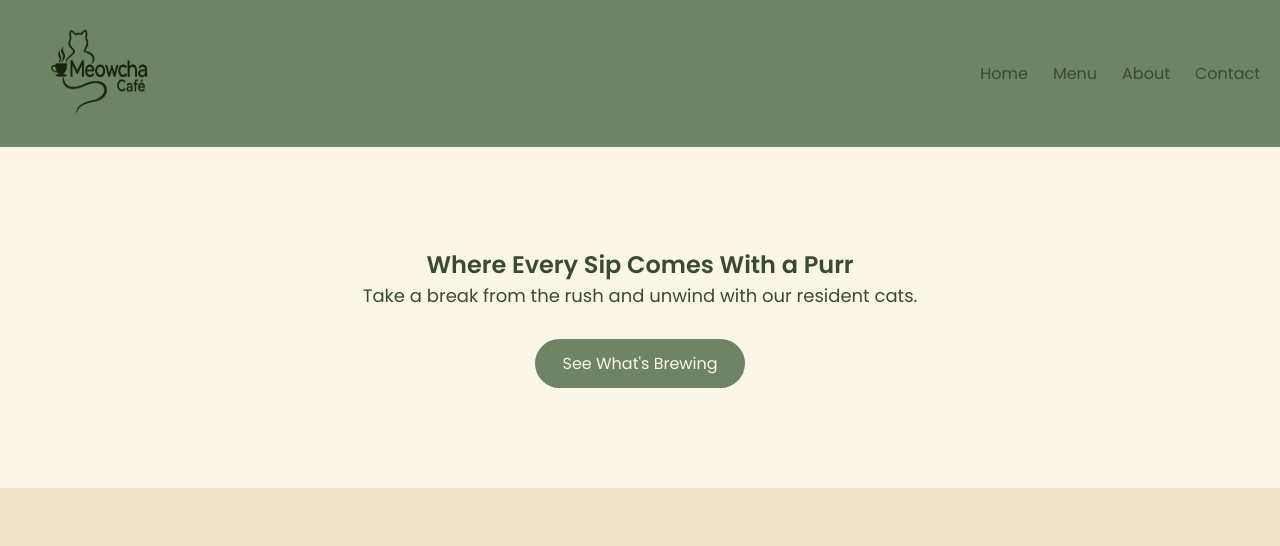
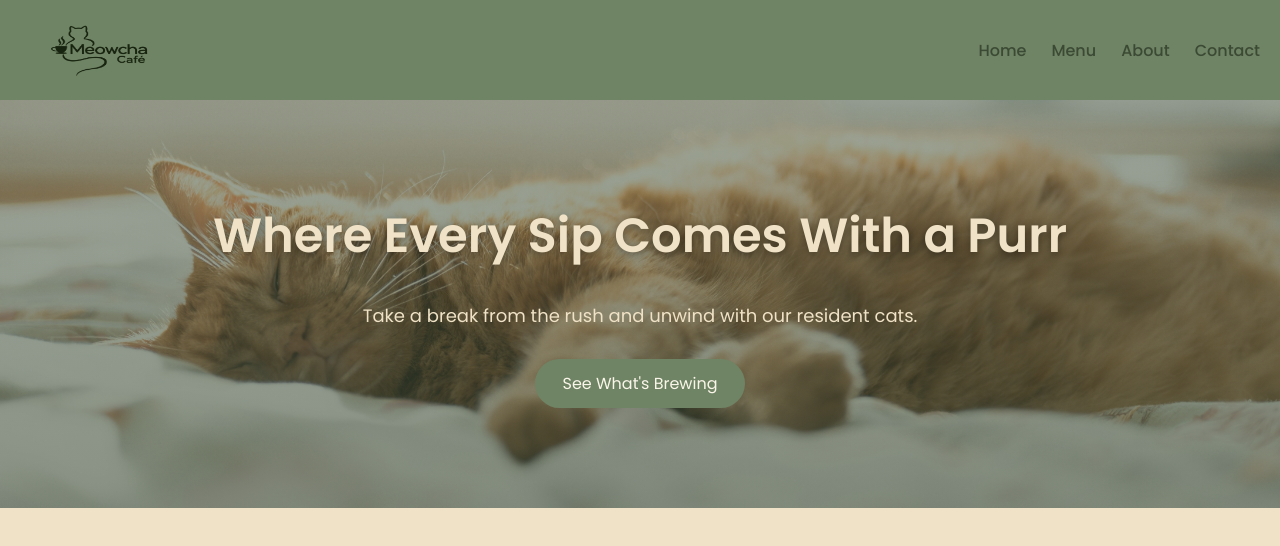
Before and after one commit to f260670-haniakhalil/cat_cafe-website-, a plain HTML site: page index.html in a window 1280 px wide. Drawn offline with Linux system fonts and the light colour scheme.

Commit message:
updated navbar and hero styles

```diff
--- a/css/style.css
+++ b/css/style.css
@@ -46,6 +46,7 @@ a{
    gap:25px;
    list-style:none;
    color:var(--light-cream);
+   font-weight: 500;
 }
 nav{
    display:flex;
@@ -53,6 +54,7 @@ justify-content:space-between;
 align-items:center;
 padding: 20px;
 background-color: var(--green);
+transition: 0.3s;
 }
 .nav-logo{
    font-size: 24px;
@@ -69,11 +71,14 @@ background-color: var(--green);
 .home-hero{
    padding:100px 20px;
    text-align:center;
-   background-color: var(--light-cream);
+   background-image: linear-gradient(rgba(59, 74, 52, 0.5), rgba(59, 74, 52, 0.6)), url(../images/nav.jpg) ;
+background-size: cover;
+background-position: center;
 }
-.home-hro h1{
+.home-hero h1{
    font-size: 48px;
    margin-bottom: 30px;
+   text-shadow: 0 2px 8px rgba(0,0,0,0.4);
 }
 .home-hero p{
    font-size: 18px;
@@ -90,6 +95,9 @@ background-color: var(--green);
 .home-btn:hover{
    color:var(--dark-green) ;
 }
+.change-c{
+   color:var(--cream);
+}
 
 
 /* ==========================================
@@ -99,6 +107,8 @@ background-color: var(--green);
    height: 100px;
    width: 150px;
     mix-blend-mode: multiply;
+    height: 60px;
+    display:block;
 
 }
 
--- a/index.html
+++ b/index.html
@@ -31,13 +31,14 @@
 
     <!-- HERO -->
     <section class="home-hero">
-      <h1>Where Every Sip Comes With a Purr</h1>
-      <p>Take a break from the rush and unwind with our resident cats.</p>
+      <h1 class="change-c">Where Every Sip Comes With a Purr</h1>
+      <p class="change-c">Take a break from the rush and unwind with our resident cats.</p>
       <a href="menu.html" class = "home-btn">See What's Brewing</a>
     </section>
 
     <!-- HOURS AND SESSIONS -->
     <section class="home-hours">
+
       <!-- section heading -->
       <!-- 2-3 cards: opening hours, session names and times -->
     </section>
```
Also changed, not shown: images/nav.jpg (added).
